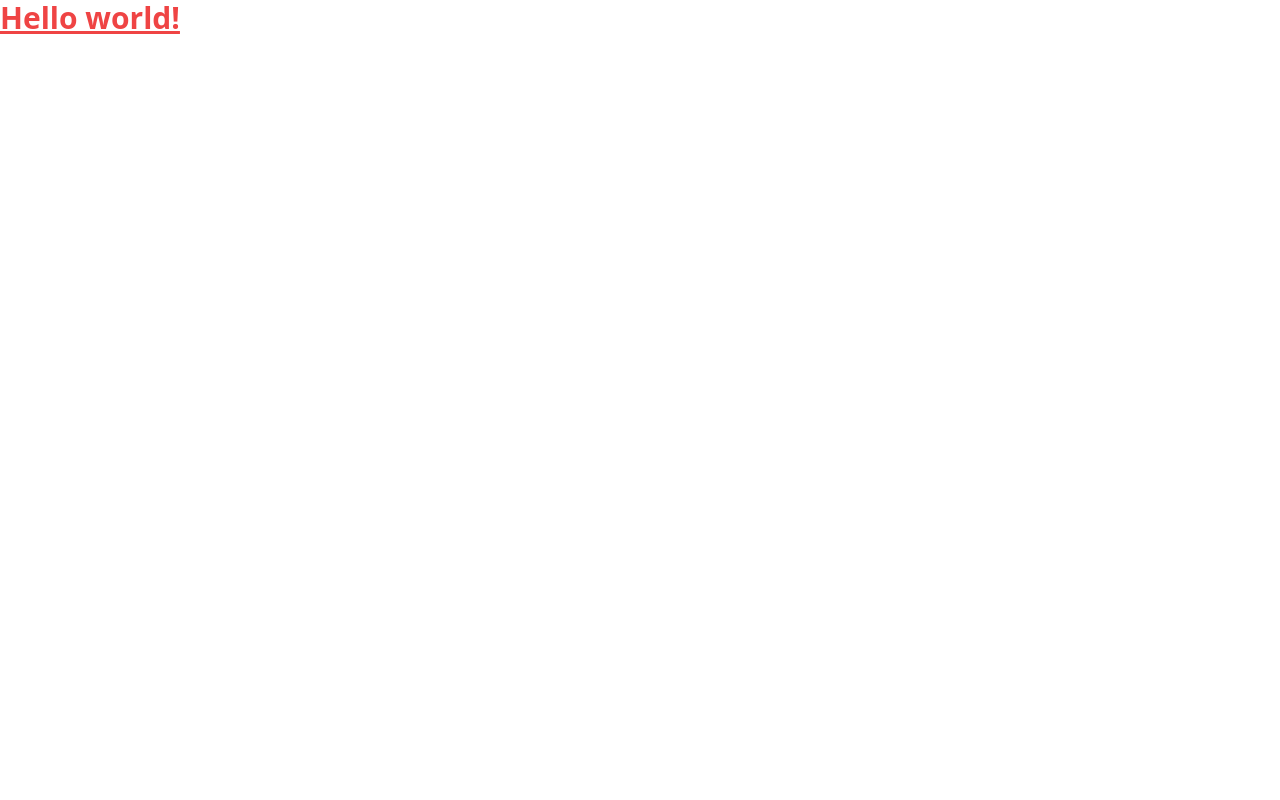
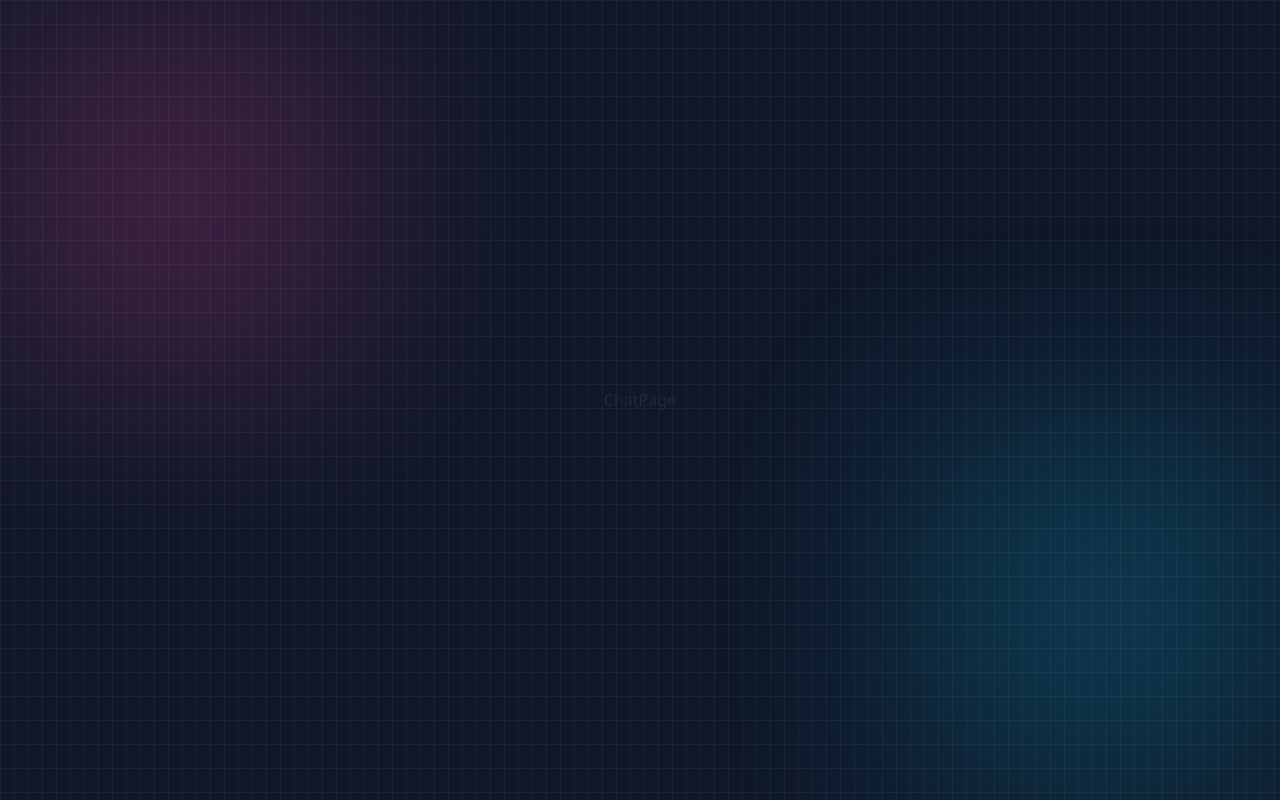
Before and after one commit to shivarm/chatify, a React (Vite) app in the folder client/: page / in a window 1280 px wide. Built offline with nearby package versions, Linux system fonts and the light colour scheme.

Commit message:
chore: set axios instance and page route

```diff
--- a/client/package.json
+++ b/client/package.json
@@ -10,10 +10,11 @@
     "preview": "vite preview"
   },
   "dependencies": {
+    "axios": "^1.12.2",
     "react": "^19.1.1",
     "react-dom": "^19.1.1",
     "react-router": "^7.9.1",
-    "zustand": "^5.0.8"
+    "zustand": "^5.0.3"
   },
   "devDependencies": {
     "@eslint/js": "^9.33.0",
--- a/client/src/App.jsx
+++ b/client/src/App.jsx
@@ -1,5 +1,20 @@
+import { Route, Routes } from "react-router";
+
+import Layout from "./layout/Layout";
+import ChatPage from "./pages/ChatPage";
+import LoginPage from "./pages/LoginPage";
+import SignUpPage from "./pages/SignUpPage";
+
 function App() {
-  return <h1 className="text-3xl font-bold underline text-red-500">Hello world!</h1>;
+  return (
+    <Layout>
+      <Routes>
+        <Route path="/" element={<ChatPage />} />
+        <Route path="/login" element={<LoginPage />} />
+        <Route path="/signup" element={<SignUpPage />} />
+      </Routes>
+    </Layout>
+  );
 }
 
 export default App;
--- /dev/null
+++ b/client/src/layout/Decorators.jsx
@@ -0,0 +1,14 @@
+import React from "react";
+
+function Decorators() {
+  return (
+    <>
+      {/* DECORATORS - GRID BG & GLOW SHAPES */}
+      <div className="absolute inset-0 bg-[linear-gradient(to_right,#4f4f4f2e_1px,transparent_1px),linear-gradient(to_bottom,#4f4f4f2e_1px,transparent_1px)] bg-[size:14px_24px]" />
+      <div className="absolute top-0 -left-4 size-96 bg-pink-500 opacity-20 blur-[100px]" />
+      <div className="absolute bottom-0 -right-4 size-96 bg-cyan-500 opacity-20 blur-[100px]" />
+    </>
+  );
+}
+
+export default Decorators;
--- /dev/null
+++ b/client/src/layout/Layout.jsx
@@ -0,0 +1,15 @@
+import React from "react";
+
+function Layout({ children }) {
+  return (
+    <div className="min-h-screen bg-slate-900 relative flex items-center justify-center p-4 overflow-hidden">
+      {/* DECORATORS - GRID BG & GLOW SHAPES */}
+      <div className="absolute inset-0 bg-[linear-gradient(to_right,#4f4f4f2e_1px,transparent_1px),linear-gradient(to_bottom,#4f4f4f2e_1px,transparent_1px)] bg-[size:14px_24px]" />
+      <div className="absolute top-0 -left-4 size-96 bg-pink-500 opacity-20 blur-[100px]" />
+      <div className="absolute bottom-0 -right-4 size-96 bg-cyan-500 opacity-20 blur-[100px]" />
+       {children}
+    </div>
+  );
+}
+
+export default Layout;
--- /dev/null
+++ b/client/src/lib/axios.js
@@ -0,0 +1,6 @@
+import axios from "axios";
+
+export const axiosInstance = axios.create({
+  baseURL: import.meta.env.Mode === "development" ? "http://localhost:5000" : "/api",
+  withCredentials: true,
+});
--- /dev/null
+++ b/client/src/pages/ChatPage.jsx
@@ -0,0 +1,7 @@
+import React from "react";
+
+function ChatPage() {
+  return <div>ChatPage</div>;
+}
+
+export default ChatPage;
--- /dev/null
+++ b/client/src/pages/LoginPage.jsx
@@ -0,0 +1,7 @@
+import React from "react";
+
+function LoginPage() {
+  return <div>LoginPage</div>;
+}
+
+export default LoginPage;
--- /dev/null
+++ b/client/src/pages/SignUpPage.jsx
@@ -0,0 +1,7 @@
+import React from "react";
+
+function SignUpPage() {
+  return <div>SignUpPage</div>;
+}
+
+export default SignUpPage;
```
Also changed, not shown: 1 other file (tests, documents, lock files or other folders).
